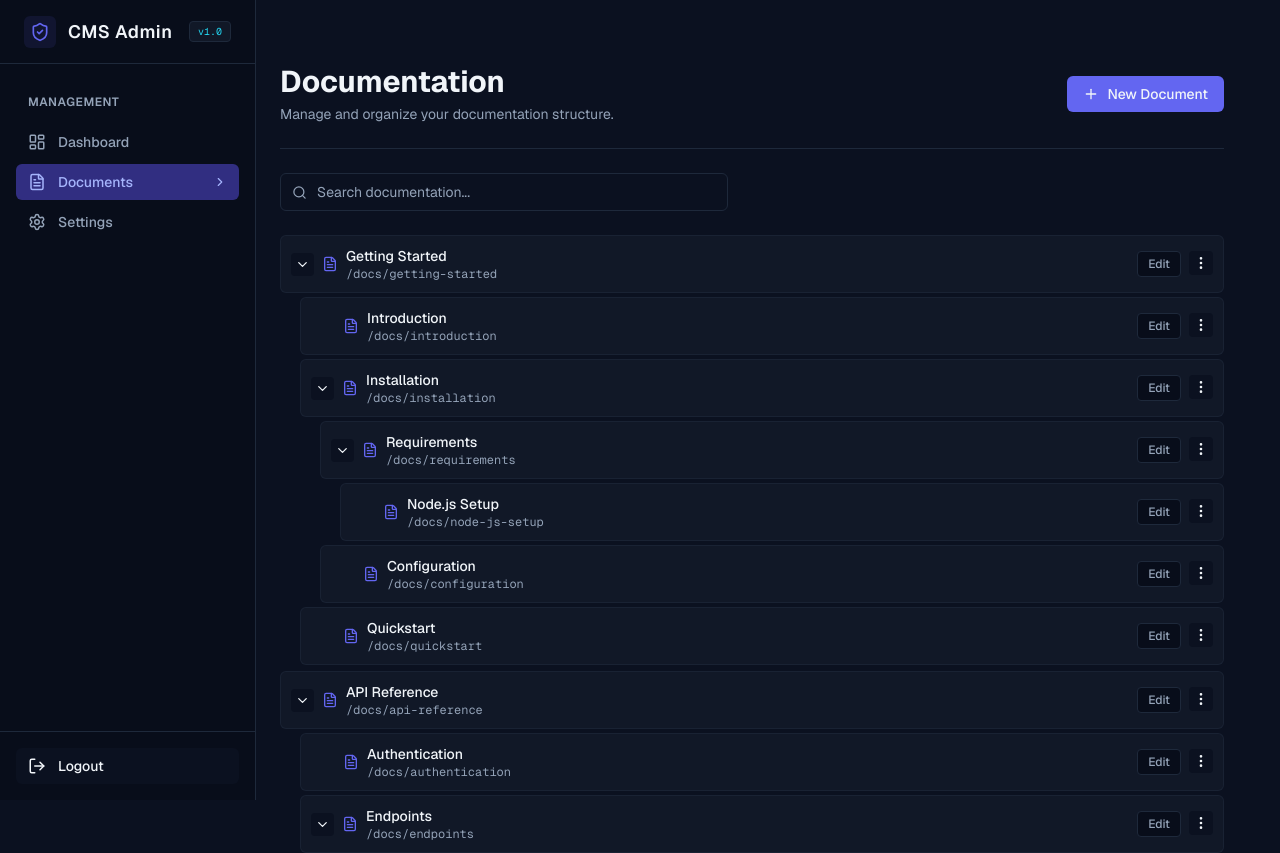
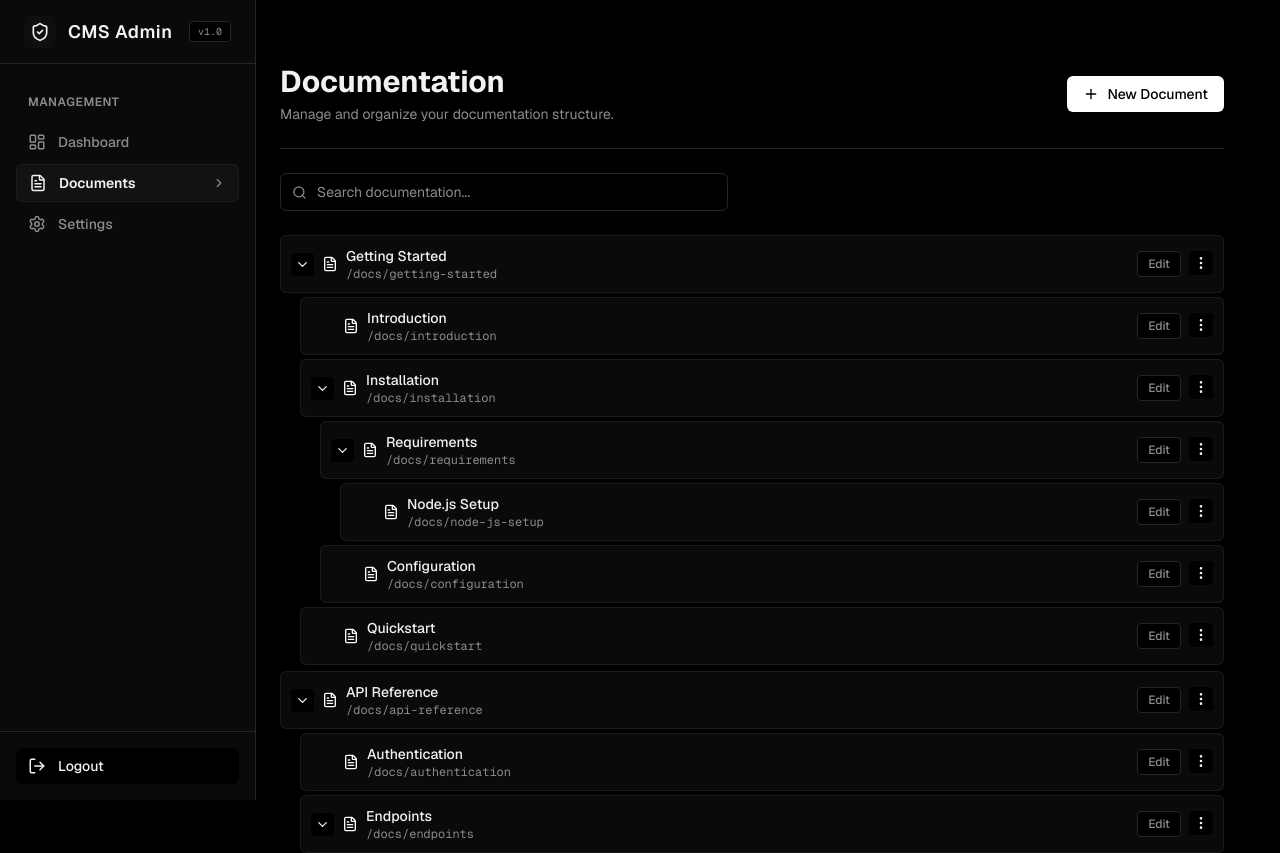
Before and after one commit to Anania-G16/Content-Management-System, a Next.js app: page /admin/docs in a window 1280 px wide. Shown: the top 853 px of the page. Built offline with nearby package versions, Linux system fonts and the light colour scheme.

Commit message:
style: update admin panel theme with black and gray pallete

```diff
--- a/src/app/admin/dashboard/page.tsx
+++ b/src/app/admin/dashboard/page.tsx
@@ -1,5 +1,12 @@
 import Link from "next/link";
-import { Plus, FileText, CheckCircle2, FileEdit, Edit, Eye } from "lucide-react";
+import {
+  Plus,
+  FileText,
+  CheckCircle2,
+  FileEdit,
+  Edit,
+  Eye,
+} from "lucide-react";
 
 const stats = [
   {
@@ -62,7 +69,7 @@ export default function AdminDashboardPage() {
 
         <Link
           href="/admin/docs/new"
-          className="inline-flex items-center justify-center gap-2 px-4 py-2 rounded-md bg-primary text-text text-sm font-medium hover:bg-primary-active transition-colors self-start sm:self-auto"
+          className="inline-flex items-center justify-center gap-2 px-4 py-2 rounded-md bg-primary text-primary-text text-sm font-medium hover:bg-primary-active transition-colors self-start sm:self-auto"
         >
           <Plus size={16} />
           <span>New Document</span>
@@ -86,7 +93,9 @@ export default function AdminDashboardPage() {
                   {stat.value}
                 </span>
               </div>
-              <div className={`p-3 rounded-md bg-background border border-border ${stat.color}`}>
+              <div
+                className={`p-3 rounded-md bg-background border border-border ${stat.color}`}
+              >
                 <Icon size={20} />
               </div>
             </div>
@@ -111,12 +120,17 @@ export default function AdminDashboardPage() {
                   <th className="px-4 py-3 font-semibold">Title</th>
                   <th className="px-4 py-3 font-semibold">Status</th>
                   <th className="px-4 py-3 font-semibold">Last Updated</th>
-                  <th className="px-4 py-3 font-semibold text-right">Actions</th>
+                  <th className="px-4 py-3 font-semibold text-right">
+                    Actions
+                  </th>
                 </tr>
               </thead>
               <tbody className="divide-y divide-border">
                 {documents.map((doc) => (
-                  <tr key={doc.id} className="hover:bg-background/50 transition-colors">
+                  <tr
+                    key={doc.id}
+                    className="hover:bg-background/50 transition-colors"
+                  >
                     {/* Title & URL */}
                     <td className="px-4 py-3">
                       <div className="font-medium text-text">{doc.title}</div>
--- a/src/app/admin/docs/page.tsx
+++ b/src/app/admin/docs/page.tsx
@@ -11,13 +11,18 @@ import {
 
 export default function AdminDocsPage() {
   const [documents, setDocuments] = useState<DocumentationNode[]>(
-    dummyDocumentationTree
+    dummyDocumentationTree,
   );
   const [searchQuery, setSearchQuery] = useState("");
-  const [nodeToDelete, setNodeToDelete] = useState<DocumentationNode | null>(null);
+  const [nodeToDelete, setNodeToDelete] = useState<DocumentationNode | null>(
+    null,
+  );
 
   // Helper to check if search returns any visible nodes
-  const hasSearchResults = (nodes: DocumentationNode[], query: string): boolean => {
+  const hasSearchResults = (
+    nodes: DocumentationNode[],
+    query: string,
+  ): boolean => {
     if (!query) return nodes.length > 0;
     return nodes.some(function check(node): boolean {
       if (node.title.toLowerCase().includes(query.toLowerCase())) return true;
@@ -26,7 +31,8 @@ export default function AdminDocsPage() {
   };
 
   const isTreeEmpty = documents.length === 0;
-  const isSearchEmpty = !isTreeEmpty && !hasSearchResults(documents, searchQuery);
+  const isSearchEmpty =
+    !isTreeEmpty && !hasSearchResults(documents, searchQuery);
 
   const confirmDelete = () => {
     if (!nodeToDelete) return;
@@ -50,7 +56,9 @@ export default function AdminDocsPage() {
       {/* Page Header */}
       <div className="flex flex-col sm:flex-row sm:items-center justify-between gap-4 border-b border-border pb-6">
         <div>
-          <h1 className="text-2xl sm:text-3xl font-bold text-text">Documentation</h1>
+          <h1 className="text-2xl sm:text-3xl font-bold text-text">
+            Documentation
+          </h1>
           <p className="text-sm text-text-secondary mt-1">
             Manage and organize your documentation structure.
           </p>
@@ -58,7 +66,7 @@ export default function AdminDocsPage() {
 
         <Link
           href="/admin/docs/new"
-          className="inline-flex items-center justify-center gap-2 px-4 py-2 rounded-md bg-primary text-text text-sm font-medium hover:bg-primary-active transition-colors self-start sm:self-auto"
+          className="inline-flex items-center justify-center gap-2 px-4 py-2 rounded-md bg-primary text-primary-text text-sm font-medium hover:bg-primary-active transition-colors self-start sm:self-auto"
         >
           <Plus size={16} />
           <span>New Document</span>
@@ -68,7 +76,10 @@ export default function AdminDocsPage() {
       {/* Search Bar */}
       {!isTreeEmpty && (
         <div className="relative max-w-md">
-          <Search size={15} className="absolute left-3 top-3 text-text-secondary" />
+          <Search
+            size={15}
+            className="absolute left-3 top-3 text-text-secondary"
+          />
           <input
             type="text"
             placeholder="Search documentation..."
@@ -92,7 +103,8 @@ export default function AdminDocsPage() {
       {isSearchEmpty && (
         <div className="p-8 text-center rounded-md bg-surface border border-border space-y-3">
           <p className="text-sm text-text-secondary">
-            No documentation matching <span className="text-text font-medium">"{searchQuery}"</span>.
+            No documentation matching{" "}
+            <span className="text-text font-medium">"{searchQuery}"</span>.
           </p>
           <button
             type="button"
@@ -111,9 +123,12 @@ export default function AdminDocsPage() {
             <FileText size={28} />
           </div>
           <div className="space-y-1">
-            <h3 className="text-lg font-semibold text-text">No documentation yet</h3>
+            <h3 className="text-lg font-semibold text-text">
+              No documentation yet
+            </h3>
             <p className="text-sm text-text-secondary max-w-sm mx-auto">
-              Create your first document to start building your documentation tree.
+              Create your first document to start building your documentation
+              tree.
             </p>
           </div>
           <Link
@@ -146,10 +161,14 @@ export default function AdminDocsPage() {
 
             <p className="text-sm text-text-secondary leading-relaxed">
               Are you sure you want to delete{" "}
-              <span className="font-semibold text-text">"{nodeToDelete.title}"</span>?
+              <span className="font-semibold text-text">
+                "{nodeToDelete.title}"
+              </span>
+              ?
               {nodeToDelete.children && nodeToDelete.children.length > 0 && (
                 <span className="block mt-1 text-danger">
-                  Warning: This will also remove all nested child documents under it.
+                  Warning: This will also remove all nested child documents
+                  under it.
                 </span>
               )}
             </p>
--- a/src/app/globals.css
+++ b/src/app/globals.css
@@ -4,26 +4,28 @@
   --font-sans: var(--font-geist-sans), ui-sans-serif, system-ui, sans-serif;
   --font-mono: var(--font-geist-mono), ui-monospace, monospace;
 
-  --color-background: #080d1a;
-  --color-surface: #111827;
+  /* Fumadocs Exact HSL Conversions */
+  --color-background: #000000;      /* --fd-background: 0 0% 0% */
+  --color-surface: #0a0a0a;         /* --fd-card: 0 0% 4% */
 
-  --color-primary: #6366f1;
-  --color-primary-active: #312e81;
-  --color-primary-text: #a5b4fc;
+  --color-primary: #ffffff;         /* --fd-primary: 0 0% 100% */
+  --color-primary-active: #e5e5e5;
+  --color-primary-text: #000000;    /* --fd-primary-foreground: 0 0% 0% */
 
-  --color-text: #f1f5f9;
-  --color-text-secondary: #94a3b8;
+  --color-text: #f2f2f2;            /* --fd-foreground: 0 0% 95% */
+  --color-text-secondary: #8c8c8c;  /* --fd-muted-foreground: 0 0% 55% */
 
-  --color-border: #1e293b;
+  --color-border: #262626;          /* --fd-border: 0 0% 15% */
 
   --color-danger: #f43f5e;
   --color-success: #34d399;
-  --color-accent: #22d3ee;
+  --color-accent: #1f1f1f;          /* --fd-sidebar-accent: 0 0% 12% */
 }
 
 :root {
-  --background: #0b1120;
-  --foreground: #f1f5f9;
+  --background: #000000;
+  --foreground: #f2f2f2;
+  color-scheme: dark;              /* Enables native dark scrollbars & inputs */
 }
 
 body,
--- a/src/components/AdminSidebar.tsx
+++ b/src/components/AdminSidebar.tsx
@@ -55,23 +55,23 @@ export default function AdminSidebar() {
         />
       )}
 
-      {/* Sidebar Container */}
+      {/* Sidebar Container - FIXED: Changed bg-background to bg-surface */}
       <aside
-        className={`fixed top-0 left-0 z-40 h-screen w-64 bg-background border-r border-border flex flex-col transition-transform duration-200 ease-in-out lg:translate-x-0 ${
+        className={`fixed top-0 left-0 z-40 h-screen w-64 bg-surface border-r border-border flex flex-col transition-transform duration-200 ease-in-out lg:translate-x-0 ${
           isOpen ? "translate-x-0" : "-translate-x-full"
         }`}
       >
         {/* Header / Logo */}
-        <div className="h-16 flex items-center justify-between px-6 border-b border-border">
+        <div className="h-16 flex items-center justify-between px-6 border-b border-border shrink-0">
           <div className="flex items-center gap-3">
-            <div className="p-1.5 rounded-md bg-primary/10 text-primary">
+            <div className="p-1.5 rounded-md bg-accent/30 text-text">
               <ShieldCheck size={20} />
             </div>
             <span className="font-semibold text-lg text-text tracking-wide">
               CMS Admin
             </span>
           </div>
-          <span className="text-[10px] font-mono px-2 py-0.5 rounded bg-surface border border-border text-accent">
+          <span className="text-[10px] font-mono px-2 py-0.5 rounded bg-background border border-border text-text-secondary">
             v1.0
           </span>
         </div>
@@ -94,8 +94,8 @@ export default function AdminSidebar() {
                       onClick={() => setIsOpen(false)}
                       className={`group flex items-center justify-between px-3 py-2 rounded-md text-sm font-medium transition-colors ${
                         isActive
-                          ? "bg-primary-active text-primary-text"
-                          : "text-text-secondary hover:bg-surface hover:text-text"
+                          ? "bg-accent/40 text-text font-semibold border border-border/50"
+                          : "text-text-secondary hover:bg-accent/20 hover:text-text"
                       }`}
                     >
                       <div className="flex items-center gap-3">
@@ -105,7 +105,7 @@ export default function AdminSidebar() {
                       {isActive && (
                         <ChevronRight
                           size={14}
-                          className="text-primary-text"
+                          className="text-text-secondary"
                         />
                       )}
                     </Link>
@@ -117,7 +117,7 @@ export default function AdminSidebar() {
         </nav>
 
         {/* Footer / Logout Button */}
-        <div className="p-4 border-t border-border">
+        <div className="p-4 border-t border-border shrink-0">
           <button
             onClick={() => {
               setIsOpen(false);
```
